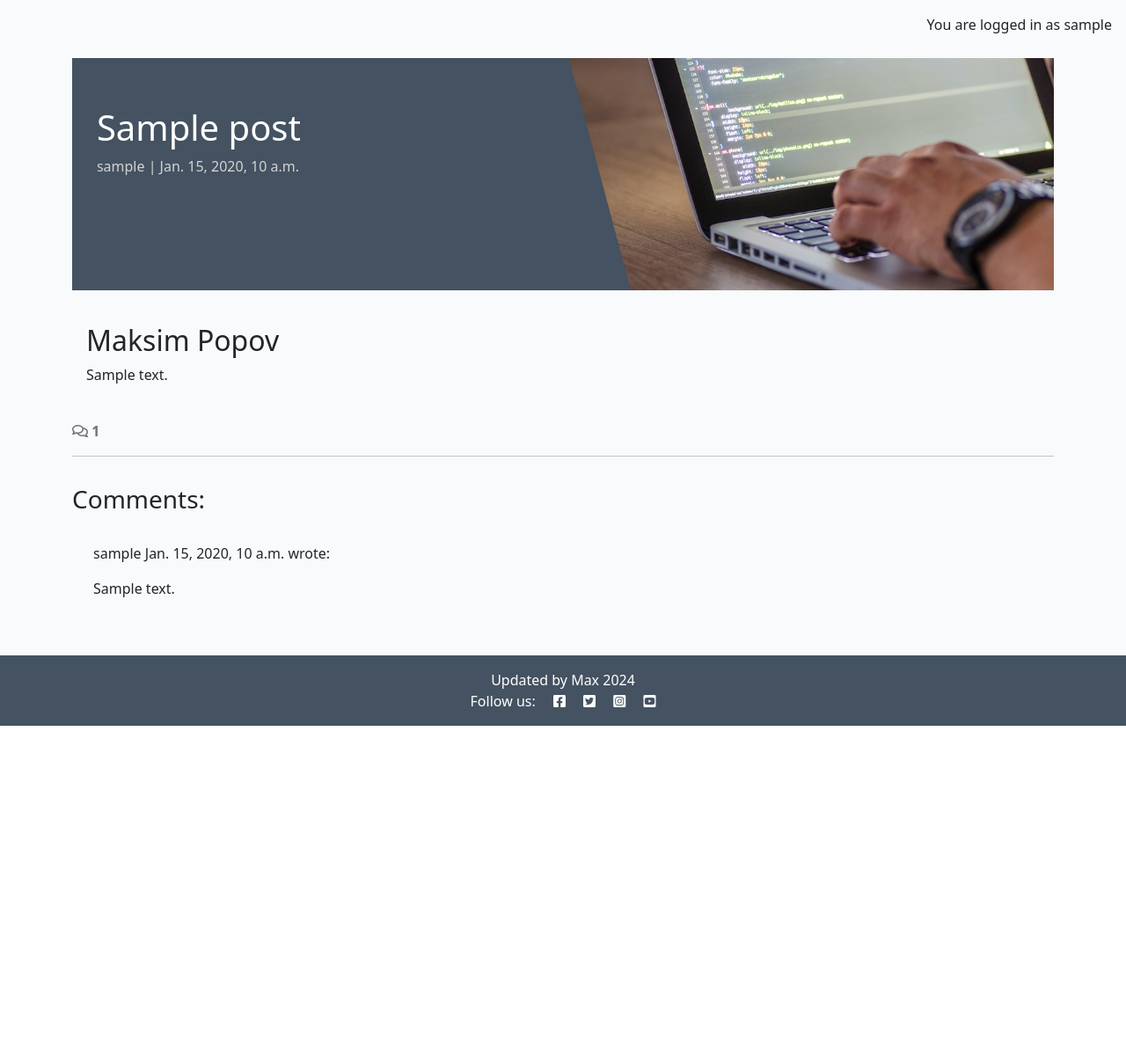
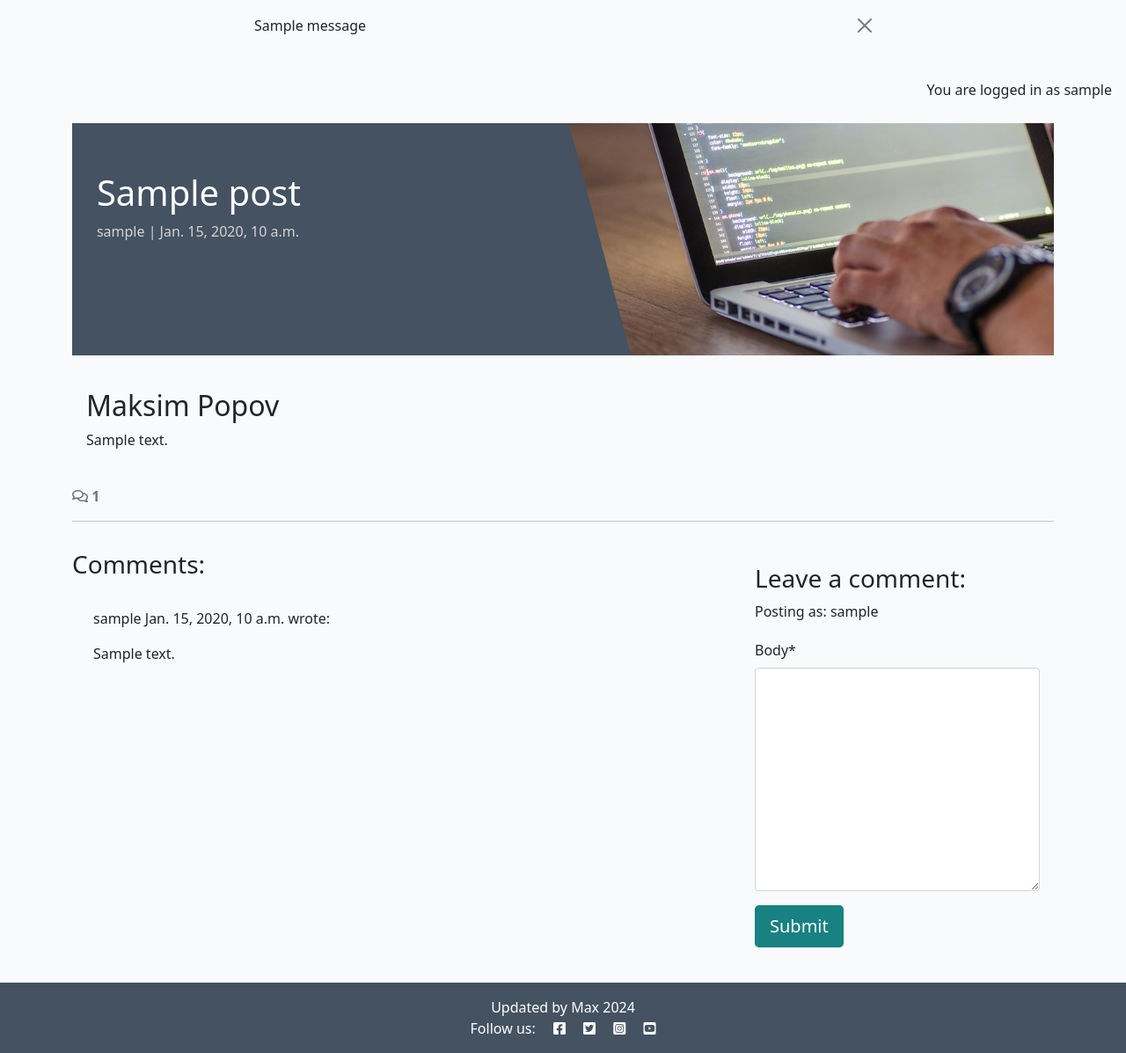
Before and after one commit to maxgray7-dev/django-blog, a Django app: a page that uses templates/base.html in a window 1280 px wide. Shown: the part 60-1257 px from the top of the page at 88% size. Before the commit the page ends 885 px from the top, so only its background shows below. Run offline with Django 4.2, Linux system fonts and the light colour scheme; a user stored in the database is signed in; tables that the repository leaves empty hold one stand-in row (values such as "Sample post"); one stand-in notice (Sample message) is shown; some libraries are stand-ins or nearby versions.

Commit message:
comment and confirmation for blog updated

```diff
--- /dev/null
+++ b/blog/forms.py
@@ -0,0 +1,8 @@
+from .models import Comment
+from django import forms
+
+
+class CommentForm(forms.ModelForm):
+    class Meta:
+        model = Comment
+        fields = ('body',)
--- a/blog/templates/blog/post_detail.html
+++ b/blog/templates/blog/post_detail.html
@@ -1,5 +1,6 @@
 {% extends 'base.html' %} {% block content %}
 {% load static %}
+{% load crispy_forms_tags %}
 
 <div class="masthead">
     <div class="container">
@@ -30,7 +31,7 @@
             </div>
         </div>
     </div>
-    <!-- Displaying count of comments -->
+      <!-- Displaying count of comments -->
   <div class="row">
     <div class="col-12">
       <strong class="text-secondary">
@@ -71,6 +72,24 @@
         {% endfor %}
       </div>
     </div>
+    <!-- Creating New Comments -->
+    <div class="col-md-4 card mb-4 mt-3">
+        <div class="card-body">
+          {% if user.is_authenticated %}
+          <h3>Leave a comment:</h3>
+          <p>Posting as: {{ user.username }}</p>
+          <form id="commentForm" method="post"
+            style="margin-top: 1.3em;">
+            {{ comment_form | crispy }}
+            {% csrf_token %}
+            <button id="submitButton" type="submit"
+              class="btn btn-signup btn-lg">Submit</button>
+          </form>
+          {% else %}
+          <p>Log in to leave a comment</p>
+          {% endif %}
+        </div>
+      </div>
   </div>
 </div>
 
--- a/blog/views.py
+++ b/blog/views.py
@@ -1,7 +1,11 @@
 from django.shortcuts import render, get_object_or_404
 # from django.http import HttpResponse
 from django.views import generic
+
+from django.contrib import messages
+
 from .models import Post
+from .forms import CommentForm
 
 # Create your views here.
 
@@ -30,6 +34,19 @@ def post_detail(request, slug):
     comments = post.comments.all().order_by("-created_on")
     comment_count = post.comments.filter(approved=True).count()
 
+    if request.method == "POST":
+        comment_form = CommentForm(data=request.POST)
+        if comment_form.is_valid():
+            comment = comment_form.save(commit=False)
+            comment.author = request.user
+            comment.post = post
+            comment.save()
+            messages.add_message(
+                request, messages.SUCCESS, 'Comment submitted and awaiting approval'
+            )
+
+    comment_form = CommentForm()
+
 
     return render(
         request,
@@ -38,6 +55,7 @@ def post_detail(request, slug):
         "coder": "Maksim Popov",
         "comments": comments,
         "comment_count": comment_count,
+        "comment_form": comment_form,
         },
 
     )
--- a/codestar/settings.py
+++ b/codestar/settings.py
@@ -49,6 +49,8 @@ INSTALLED_APPS = [
     'allauth',
     'allauth.account',
     'allauth.socialaccount',
+    'crispy_forms',
+    'crispy_bootstrap5',
     'django_summernote',
     'blog',
     'about',
@@ -57,6 +59,9 @@ INSTALLED_APPS = [
 SITE_ID = 1
 LOGIN_REDIRECT_URL = '/'
 LOGOUT_REDIRECT_URL = '/'
+
+CRISPY_ALLOWED_TEMPLATE_PACKS = "bootstrap5"
+CRISPY_TEMPLATE_PACK = "bootstrap5"
 
 MIDDLEWARE = [
     'django.middleware.security.SecurityMiddleware',
--- a/requirements.txt
+++ b/requirements.txt
@@ -1,7 +1,9 @@
 asgiref==3.8.1
+crispy-bootstrap5==0.7
 dj-database-url==0.5.0
 Django==4.2.13
 django-allauth==0.57.2
+django-crispy-forms==2.2
 django-summernote==0.8.20.0
 gunicorn==20.1.0
 ioutil==1.0.3
--- a/templates/base.html
+++ b/templates/base.html
@@ -73,6 +73,21 @@
             </div>
         </div>
     </nav>
+    <!-- displaying Django messages -->
+    <div class="container">
+        <div class="row">
+        <div class="col-md-8 offset-md-2">
+            {% for message in messages %}
+            <div class="alert {{ message.tags }} alert-dismissible
+            fade show" id="msg" role="alert">
+            {{ message | safe }}
+            <button type="button" class="btn-close"
+                data-bs-dismiss="alert" aria-label="Close"></button>
+            </div>
+            {% endfor %}
+        </div>
+        </div>
+    </div>
 
     <main class="flex-shrink-0 main-bg">
         {% if user.is_authenticated %}
```
